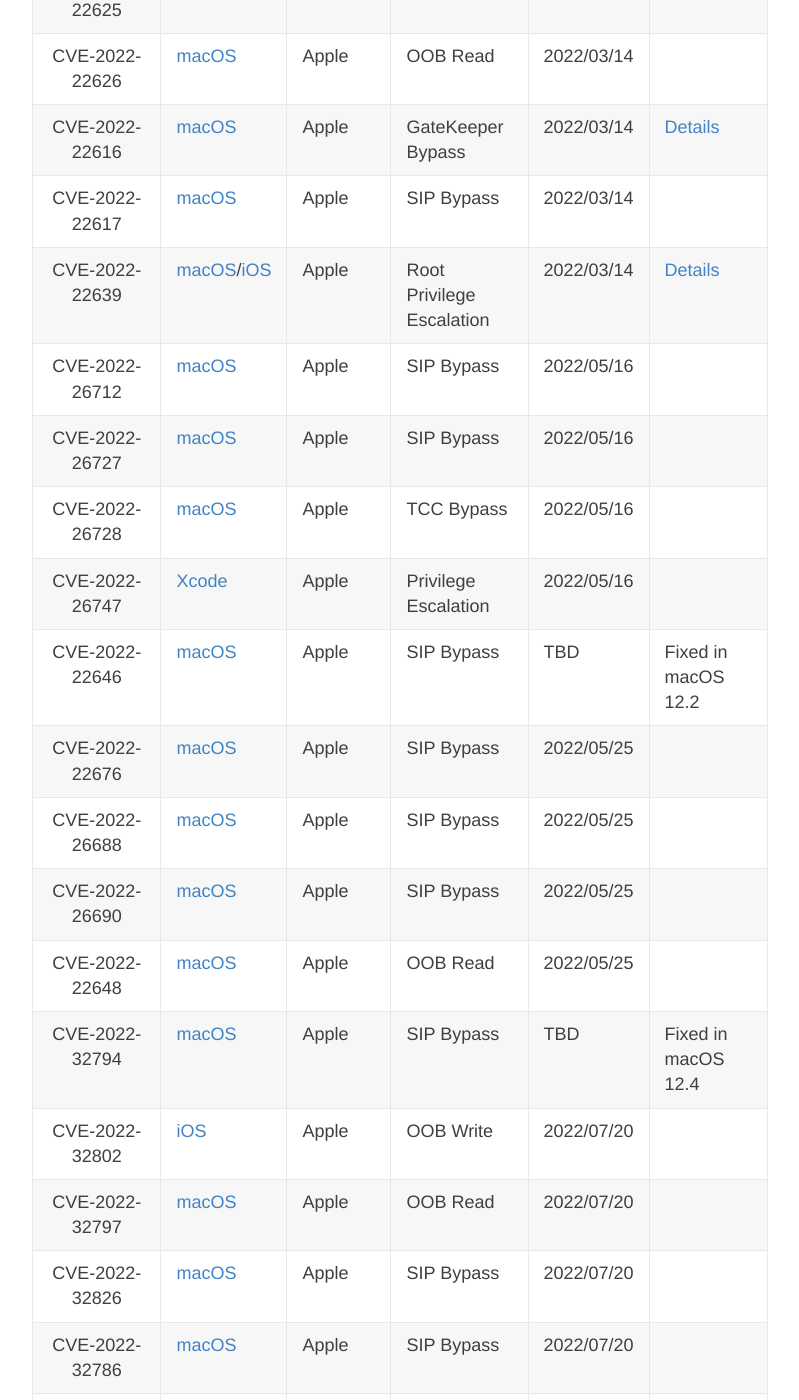
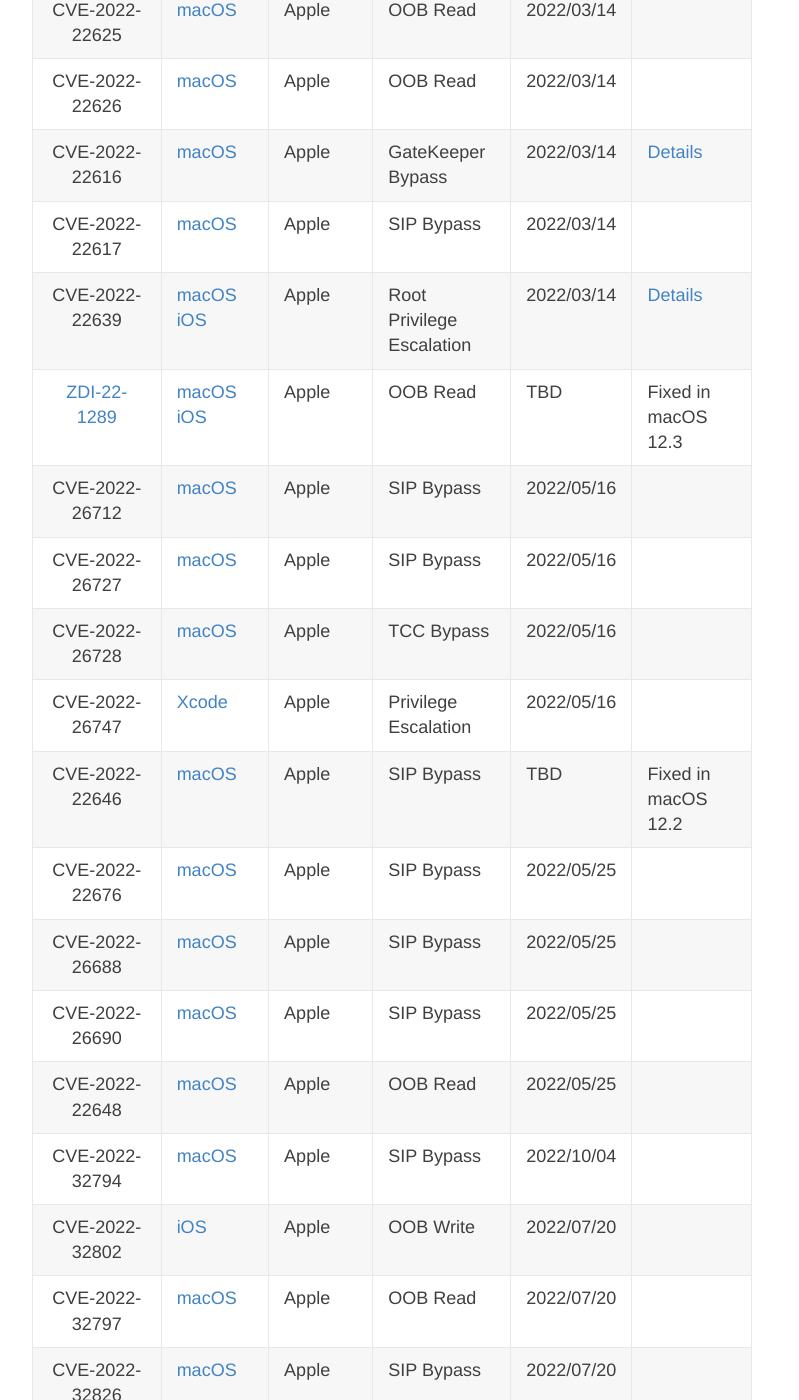
Before and after one commit to jhftss/jhftss.github.io, a Jekyll site: the page built from CVEs.md, in a window 1280 px wide and 1400 px high, scrolled down 5410 px. Shown: the whole window, without its empty margins (248-1047 px from the left). Built offline with Jekyll 4.4.1, drawn with Linux system fonts in a browser that asks for light colours; some of the changed text lies outside the part shown.

Commit message:
Update CVEs.md

```diff
--- a/CVEs.md
+++ b/CVEs.md
@@ -82,7 +82,8 @@
 |                        CVE-2022-22626                        | [macOS](https://support.apple.com/en-us/HT213183)            | Apple      | OOB Read                    | 2022/03/14     |                                                              |
 |                        CVE-2022-22616                        | [macOS](https://support.apple.com/en-us/HT213183)            | Apple      | GateKeeper Bypass           | 2022/03/14     | [Details](https://jhftss.github.io/CVE-2022-22616-Gatekeeper-Bypass/) |
 |                        CVE-2022-22617                        | [macOS](https://support.apple.com/en-us/HT213183)            | Apple      | SIP Bypass                  | 2022/03/14     |                                                              |
-|                        CVE-2022-22639                        | [macOS](https://support.apple.com/en-us/HT213183)/[iOS](https://support.apple.com/en-us/HT213182) | Apple      | Root Privilege Escalation   | 2022/03/14     | [Details](https://www.trendmicro.com/en_us/research/22/d/macos-suhelper-root-privilege-escalation-vulnerability-a-deep-di.html) |
+|                        CVE-2022-22639                        | [macOS](https://support.apple.com/en-us/HT213183)<br />[iOS](https://support.apple.com/en-us/HT213182) | Apple      | Root Privilege Escalation   | 2022/03/14     | [Details](https://www.trendmicro.com/en_us/research/22/d/macos-suhelper-root-privilege-escalation-vulnerability-a-deep-di.html) |
+| [ZDI-22-1289](https://www.zerodayinitiative.com/advisories/ZDI-22-1289/) | [macOS](https://support.apple.com/en-us/HT213183)<br />[iOS](https://support.apple.com/en-us/HT213182) | Apple      | OOB Read                    | TBD            | Fixed in macOS 12.3                                          |
 |                        CVE-2022-26712                        | [macOS](	https://support.apple.com/en-us/HT213257)        | Apple      | SIP Bypass                  | 2022/05/16     |                                                              |
 |                        CVE-2022-26727                        | [macOS](	https://support.apple.com/en-us/HT213257)        | Apple      | SIP Bypass                  | 2022/05/16     |                                                              |
 |                        CVE-2022-26728                        | [macOS](	https://support.apple.com/en-us/HT213257)        | Apple      | TCC Bypass                  | 2022/05/16     |                                                              |
@@ -92,13 +93,14 @@
 |                        CVE-2022-26688                        | [macOS](https://support.apple.com/en-gb/HT213183)            | Apple      | SIP Bypass                  | 2022/05/25     |                                                              |
 |                        CVE-2022-26690                        | [macOS](https://support.apple.com/en-gb/HT213183)            | Apple      | SIP Bypass                  | 2022/05/25     |                                                              |
 |                        CVE-2022-22648                        | [macOS](https://support.apple.com/en-gb/HT213183)            | Apple      | OOB Read                    | 2022/05/25     |                                                              |
-|                        CVE-2022-32794                        | [macOS](	https://support.apple.com/en-us/HT213257)        | Apple      | SIP Bypass                  | TBD            | Fixed in macOS 12.4                                          |
+|                        CVE-2022-32794                        | [macOS](	https://support.apple.com/en-us/HT213257)        | Apple      | SIP Bypass                  | 2022/10/04     |                                                              |
 |                        CVE-2022-32802                        | [iOS](https://support.apple.com/en-hk/HT213346)              | Apple      | OOB Write                   | 2022/07/20     |                                                              |
 |                        CVE-2022-32797                        | [macOS](https://support.apple.com/en-hk/HT213345)            | Apple      | OOB Read                    | 2022/07/20     |                                                              |
 |                        CVE-2022-32826                        | [macOS](https://support.apple.com/en-hk/HT213345)            | Apple      | SIP Bypass                  | 2022/07/20     |                                                              |
 |                        CVE-2022-32786                        | [macOS](https://support.apple.com/en-hk/HT213345)            | Apple      | SIP Bypass                  | 2022/07/20     |                                                              |
 |                        CVE-2022-32800                        | [macOS](https://support.apple.com/en-hk/HT213345)            | Apple      | SIP Bypass                  | 2022/07/20     |                                                              |
 |                        CVE-2022-32838                        | [macOS](https://support.apple.com/en-hk/HT213345)<br />[iOS](https://support.apple.com/en-hk/HT213346) | Apple      | Sandbox Escape & TCC Bypass | 2022/07/20     |                                                              |
+| [ZDI-22-1295](https://www.zerodayinitiative.com/advisories/ZDI-22-1295/) | [macOS](https://support.apple.com/en-hk/HT213345)<br />[iOS](https://support.apple.com/en-hk/HT213346) | Apple      | OOB Read                    | TBD            | Fixed in macOS 12.5                                          |
 |                        CVE-2022-32902                        | [macOS](https://support.apple.com/en-us/HT213444)            | Apple      | TCC Bypass                  | 2022/09/12     |                                                              |
 |                        CVE-2022-32900                        | [macOS](https://support.apple.com/en-us/HT213444)            | Apple      | SIP Bypass                  | 2022/09/12     |                                                              |
 |                        CVE-2022-35828                        | [Microsoft Defender](https://msrc.microsoft.com/update-guide/en-US/vulnerability/CVE-2022-35828) | Microsoft  | LPE                         | 2022/09/13     |                                                              |
```
